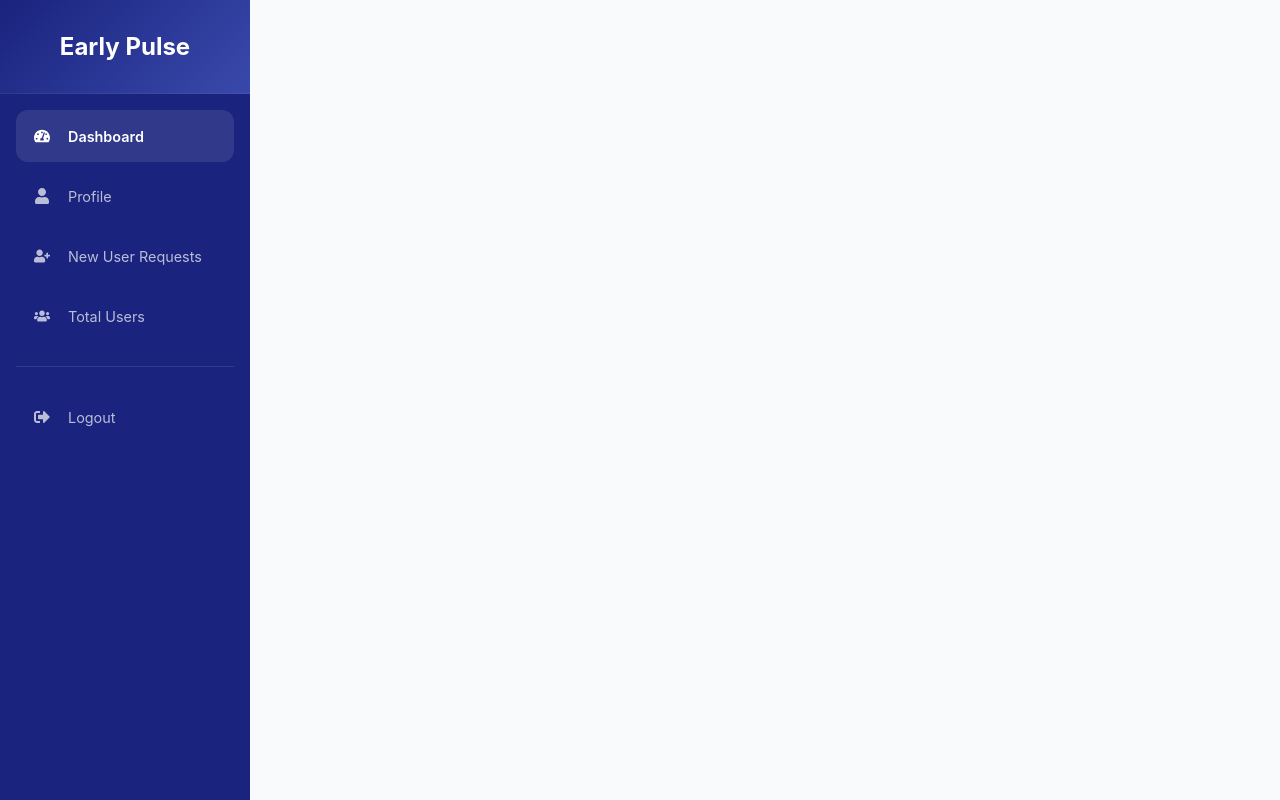
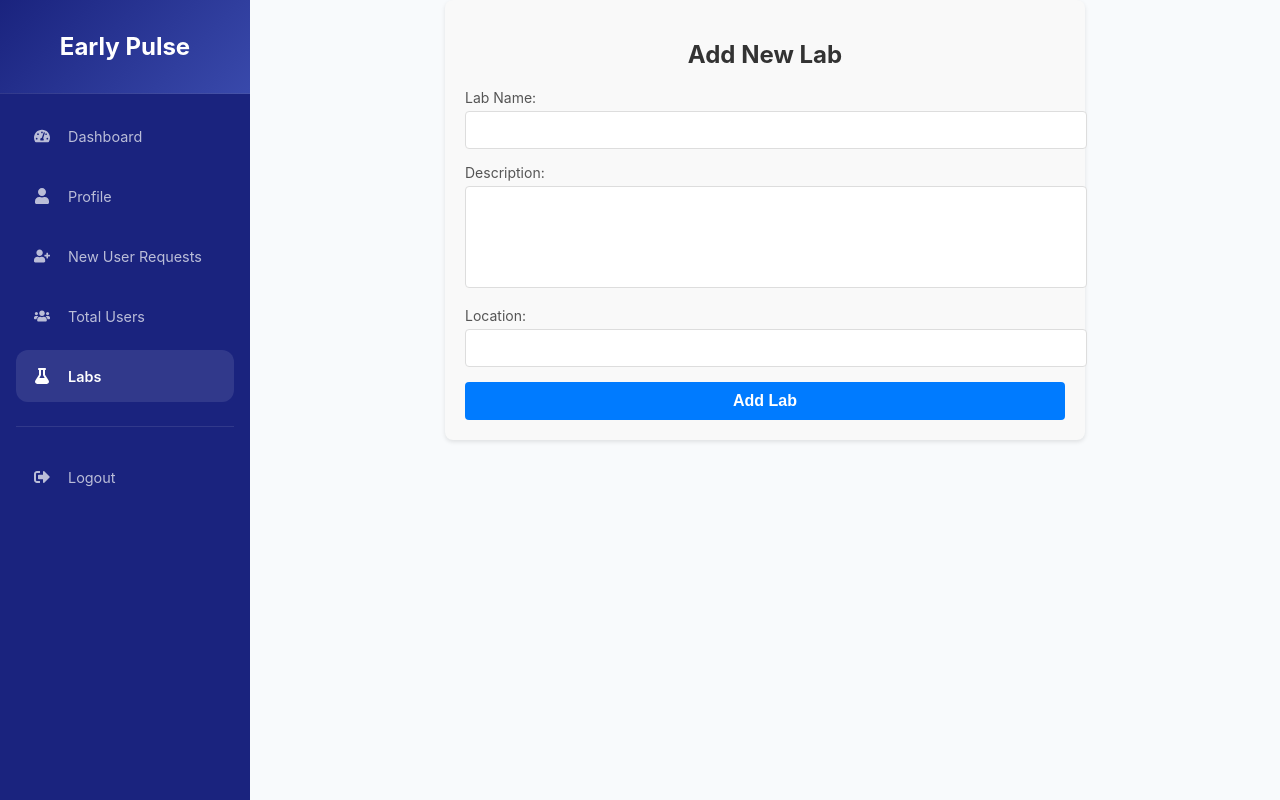
Before and after one commit to aniigupta/Early_Pulse, a React (Create React App) app in the folder frontend/: page /labs in a window 1280 px wide. Before the commit this address led to /dashboard. Built offline with nearby package versions, Linux system fonts and the light colour scheme; no server answers; sample sign-in values are in the browser's storage.

Commit message:
add labs component and api of user request

```diff
--- a/frontend/src/App.js
+++ b/frontend/src/App.js
@@ -7,8 +7,8 @@ import Sidebar from './pages/Sidebar';
 import Profile from './pages/Profile';
 import styled from 'styled-components';
 import Dashboard from './pages/Dashboard';
+import Labs from './pages/Labs';
 
-// Layout component for dashboard pages
 const DashboardLayout = styled.div`
   display: flex;
   min-height: 100vh;
@@ -23,7 +23,6 @@ const MainContent = styled.div`
 
 
 const ProtectedRoute = ({ children }) => {
-  // You can add proper authentication check here
   const isAuthenticated = localStorage.getItem('isAuthenticated') === 'true';
 
   if (!isAuthenticated) {
@@ -44,16 +43,12 @@ function App() {
   return (
     <Router>
       <Routes>
-        {/* Public route */}
         <Route path="/" element={<Login />} />
-
-        {/* Protected routes with dashboard layout */}
         <Route path="/dashboard" element={
           <ProtectedRoute>
-            <Dashboard/>
+            <Dashboard />
           </ProtectedRoute>
         } />
-
         <Route path="/profile" element={
           <ProtectedRoute>
             <Profile />
@@ -70,9 +65,13 @@ function App() {
           <ProtectedRoute>
             <UserManagement />
           </ProtectedRoute>
+        }
+        />
+        <Route path="/labs" element={
+          <ProtectedRoute>
+            <Labs />
+          </ProtectedRoute>
         } />
-
-        {/* Redirect unmatched routes to dashboard */}
         <Route path="*" element={<Navigate to="/dashboard" replace />} />
       </Routes>
     </Router>
--- /dev/null
+++ b/frontend/src/pages/Labs.jsx
@@ -0,0 +1,148 @@
+import React, { useState } from 'react';
+import axios from 'axios';
+
+const AddLab = () => {
+    const [labDetails, setLabDetails] = useState({
+        name: '',
+        description: '',
+        location: ''
+    });
+
+    const [message, setMessage] = useState('');
+
+    const handleChange = (e) => {
+        const { name, value } = e.target;
+        setLabDetails((prevDetails) => ({
+            ...prevDetails,
+            [name]: value,
+        }));
+    };
+
+    const handleSubmit = async (e) => {
+        e.preventDefault();
+        try {
+            const response = await axios.post('/api/labs', labDetails);
+            if (response.status === 201) {
+                setMessage('Lab added successfully!');
+                setLabDetails({ name: '', description: '', location: '' });
+            } else {
+                setMessage('Failed to add lab.');
+            }
+        } catch (error) {
+            console.error("There was an error adding the lab:", error);
+            setMessage('Error adding lab.');
+        }
+    };
+
+    return (
+        <div style={styles.container}>
+            <h2 style={styles.title}>Add New Lab</h2>
+            <form onSubmit={handleSubmit} style={styles.form}>
+                <div style={styles.formGroup}>
+                    <label style={styles.label}>Lab Name:</label>
+                    <input
+                        type="text"
+                        name="name"
+                        value={labDetails.name}
+                        onChange={handleChange}
+                        style={styles.input}
+                        required
+                    />
+                </div>
+                <div style={styles.formGroup}>
+                    <label style={styles.label}>Description:</label>
+                    <textarea
+                        name="description"
+                        value={labDetails.description}
+                        onChange={handleChange}
+                        style={styles.textarea}
+                        required
+                    ></textarea>
+                </div>
+                <div style={styles.formGroup}>
+                    <label style={styles.label}>Location:</label>
+                    <input
+                        type="text"
+                        name="location"
+                        value={labDetails.location}
+                        onChange={handleChange}
+                        style={styles.input}
+                        required
+                    />
+                </div>
+                <button type="submit" style={styles.button}>Add Lab</button>
+            </form>
+            {message && <p style={styles.message}>{message}</p>}
+        </div>
+    );
+};
+
+const styles = {
+    container: {
+        maxWidth: '600px',
+        margin: '0 auto',
+        padding: '20px',
+        backgroundColor: '#f9f9f9',
+        borderRadius: '8px',
+        boxShadow: '0 2px 4px rgba(0, 0, 0, 0.1)',
+    },
+    title: {
+        textAlign: 'center',
+        fontSize: '24px',
+        marginBottom: '20px',
+        color: '#333',
+    },
+    form: {
+        display: 'flex',
+        flexDirection: 'column',
+    },
+    formGroup: {
+        marginBottom: '15px',
+    },
+    label: {
+        display: 'block',
+        fontSize: '14px',
+        marginBottom: '5px',
+        color: '#555',
+    },
+    input: {
+        width: '100%',
+        padding: '10px',
+        fontSize: '14px',
+        border: '1px solid #ddd',
+        borderRadius: '4px',
+        outline: 'none',
+    },
+    textarea: {
+        width: '100%',
+        padding: '10px',
+        fontSize: '14px',
+        border: '1px solid #ddd',
+        borderRadius: '4px',
+        resize: 'none',
+        height: '80px',
+        outline: 'none',
+    },
+    button: {
+        padding: '10px 20px',
+        fontSize: '16px',
+        fontWeight: 'bold',
+        color: '#fff',
+        backgroundColor: '#007BFF',
+        border: 'none',
+        borderRadius: '4px',
+        cursor: 'pointer',
+        transition: 'background-color 0.3s',
+    },
+    buttonHover: {
+        backgroundColor: '#0056b3',
+    },
+    message: {
+        textAlign: 'center',
+        marginTop: '20px',
+        color: '#28a745',
+        fontSize: '16px',
+    },
+};
+
+export default AddLab;
--- a/frontend/src/pages/Sidebar.jsx
+++ b/frontend/src/pages/Sidebar.jsx
@@ -1,6 +1,6 @@
 import React, { useState } from 'react';
 import { Link, useLocation } from 'react-router-dom';
-import { FaUser, FaUserPlus, FaUsers, FaTachometerAlt, FaSignOutAlt } from 'react-icons/fa';
+import { FaUser, FaUserPlus, FaUsers, FaTachometerAlt, FaSignOutAlt, FaFlask } from 'react-icons/fa';
 import styled from 'styled-components';
 
 const SidebarContainer = styled.div`
@@ -68,12 +68,6 @@ const Divider = styled.div`
   margin: 1rem 0;
 `;
 
-const UserSection = styled.div`
-  padding: 1rem;
-  margin-top: auto;
-  border-top: 1px solid rgba(255, 255, 255, 0.1);
-`;
-
 const Sidebar = () => {
   const location = useLocation();
   const [activeItem, setActiveItem] = useState(location.pathname);
@@ -83,6 +77,7 @@ const Sidebar = () => {
     { path: '/profile', icon: FaUser, text: 'Profile' },
     { path: '/user-requests', icon: FaUserPlus, text: 'New User Requests' },
     { path: '/user-management', icon: FaUsers, text: 'Total Users' },
+    { path: '/labs', icon: FaFlask, text: 'Labs' },
   ];
 
   return (
--- a/frontend/src/pages/UserRequests.jsx
+++ b/frontend/src/pages/UserRequests.jsx
@@ -1,16 +1,18 @@
 import React, { useState, useEffect } from 'react';
 
-const UserRequests = () => {
+const UserRequests = ({ labId }) => {
   const [requests, setRequests] = useState([]);
   const [loading, setLoading] = useState(true);
   const [error, setError] = useState(null);
+  const [selectedRequest, setSelectedRequest] = useState(null);
+  const [schedulerVisible, setSchedulerVisible] = useState(false);
 
   useEffect(() => {
     const fetchRequests = async () => {
       try {
-        const response = await fetch('https://jsonplaceholder.typicode.com/users');
+        const response = await fetch(`http://localhost:8080/api/appointments`);
         if (!response.ok) {
-          throw new Error('Failed to fetch user requests');
+          throw new Error('Failed to fetch appointments');
         }
         const data = await response.json();
         setRequests(data);
@@ -22,21 +24,35 @@ const UserRequests = () => {
     };
 
     fetchRequests();
-  }, []);
+  }, [labId]);
 
   const handleApprove = (id) => {
-    setRequests(requests.filter((request) => request.id !== id));
+    const request = requests.find((req) => req.id === id);
+    setSelectedRequest(request);
+    setSchedulerVisible(true);
   };
 
   const handleReject = (id) => {
     setRequests(requests.filter((request) => request.id !== id));
   };
 
+  const handleSchedule = (appointmentTime) => {
+    // Update the request with the new appointment time
+    const updatedRequests = requests.map((req) =>
+      req.id === selectedRequest.id
+        ? { ...req, appointmentDate: appointmentTime, status: 'Scheduled' }
+        : req
+    );
+    setRequests(updatedRequests);
+    setSchedulerVisible(false);
+    setSelectedRequest(null);
+  };
+
   if (loading) {
     return (
       <div style={styles.loadingContainer}>
         <div style={styles.spinner}></div>
-        <p>Loading user requests...</p>
+        <p>Loading appointments...</p>
       </div>
     );
   }
@@ -53,30 +69,30 @@ const UserRequests = () => {
   return (
     <div style={styles.container}>
       <div style={styles.header}>
-        <h1 style={styles.title}>New User Requests</h1>
-        <p style={styles.subtitle}>Review and manage incoming user registration requests</p>
+        <h1 style={styles.title}>Appointment Requests</h1>
+        <p style={styles.subtitle}>Manage incoming lab appointment requests</p>
       </div>
 
       {requests.length === 0 ? (
         <div style={styles.emptyState}>
-          <div style={styles.emptyIcon}>👥</div>
-          <p style={styles.emptyText}>No pending user requests</p>
+          <div style={styles.emptyIcon}>📅</div>
+          <p style={styles.emptyText}>No pending appointments</p>
         </div>
       ) : (
         <div style={styles.cardGrid}>
           {requests.map((request) => (
             <div key={request.id} style={styles.card}>
               <div style={styles.cardHeader}>
-                <h3 style={styles.cardTitle}>{request.name}</h3>
+                <h3 style={styles.cardTitle}>{request.userName}</h3>
               </div>
               <div style={styles.cardContent}>
                 <div style={styles.infoRow}>
-                  <span style={styles.label}>📧 Email:</span>
-                  <span style={styles.value}>{request.email}</span>
+                  <span style={styles.label}>📅 Appointment Date:</span>
+                  <span style={styles.value}>{request.appointmentDate || 'Pending'}</span>
                 </div>
                 <div style={styles.infoRow}>
-                  <span style={styles.label}>📞 Phone:</span>
-                  <span style={styles.value}>{request.phone}</span>
+                  <span style={styles.label}>Status:</span>
+                  <span style={styles.value}>{request.status}</span>
                 </div>
                 <div style={styles.buttonContainer}>
                   <button
@@ -97,11 +113,101 @@ const UserRequests = () => {
           ))}
         </div>
       )}
+
+      {schedulerVisible && (
+        <SchedulerModal
+          request={selectedRequest}
+          onClose={() => setSchedulerVisible(false)}
+          onSchedule={handleSchedule}
+        />
+      )}
+    </div>
+  );
+};
+
+const SchedulerModal = ({ request, onClose, onSchedule }) => {
+  const [appointmentTime, setAppointmentTime] = useState('');
+
+  const handleSave = () => {
+    if (appointmentTime) {
+      onSchedule(appointmentTime);
+    }
+  };
+
+  return (
+    <div style={styles.modalOverlay}>
+      <div style={styles.modal}>
+        <h2>Schedule Appointment</h2>
+        <p>Set a time for {request.userName}'s appointment:</p>
+        <input
+          type="datetime-local"
+          value={appointmentTime}
+          onChange={(e) => setAppointmentTime(e.target.value)}
+          style={styles.input}
+        />
+        <div style={styles.modalActions}>
+          <button onClick={handleSave} style={styles.saveButton}>
+            Save
+          </button>
+          <button onClick={onClose} style={styles.cancelButton}>
+            Cancel
+          </button>
+        </div>
+      </div>
     </div>
   );
 };
 
 const styles = {
+  // Add the styles defined earlier and the following new styles
+  modalOverlay: {
+    position: 'fixed',
+    top: 0,
+    left: 0,
+    width: '100%',
+    height: '100%',
+    backgroundColor: 'rgba(0, 0, 0, 0.5)',
+    display: 'flex',
+    alignItems: 'center',
+    justifyContent: 'center',
+  },
+  modal: {
+    backgroundColor: '#fff',
+    padding: '24px',
+    borderRadius: '12px',
+    width: '400px',
+    boxShadow: '0 4px 12px rgba(0, 0, 0, 0.15)',
+    textAlign: 'center',
+  },
+  input: {
+    width: '100%',
+    padding: '8px',
+    margin: '16px 0',
+    borderRadius: '4px',
+    border: '1px solid #ccc',
+    fontSize: '16px',
+  },
+  modalActions: {
+    display: 'flex',
+    justifyContent: 'space-between',
+    marginTop: '16px',
+  },
+  saveButton: {
+    padding: '10px 20px',
+    backgroundColor: '#34c759',
+    color: 'white',
+    border: 'none',
+    borderRadius: '6px',
+    cursor: 'pointer',
+  },
+  cancelButton: {
+    padding: '10px 20px',
+    backgroundColor: '#ff3b30',
+    color: 'white',
+    border: 'none',
+    borderRadius: '6px',
+    cursor: 'pointer',
+  },
   container: {
     padding: '32px',
     maxWidth: '1200px',
@@ -249,8 +355,6 @@ const styles = {
     margin: 0,
   },
 };
-
-// Add keyframes for spinner animation
 const styleSheet = document.createElement('style');
 styleSheet.textContent = `
   @keyframes spin {
```
